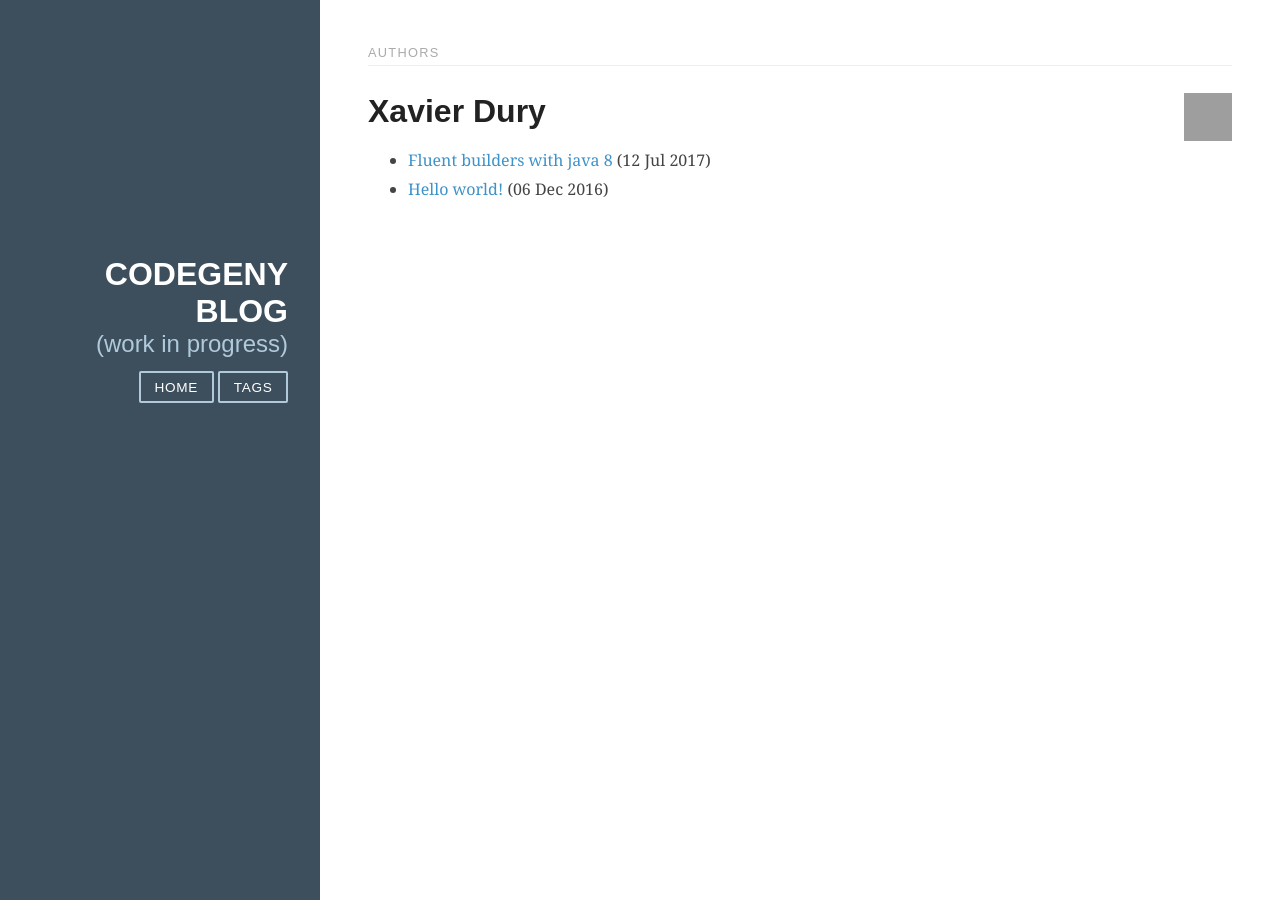
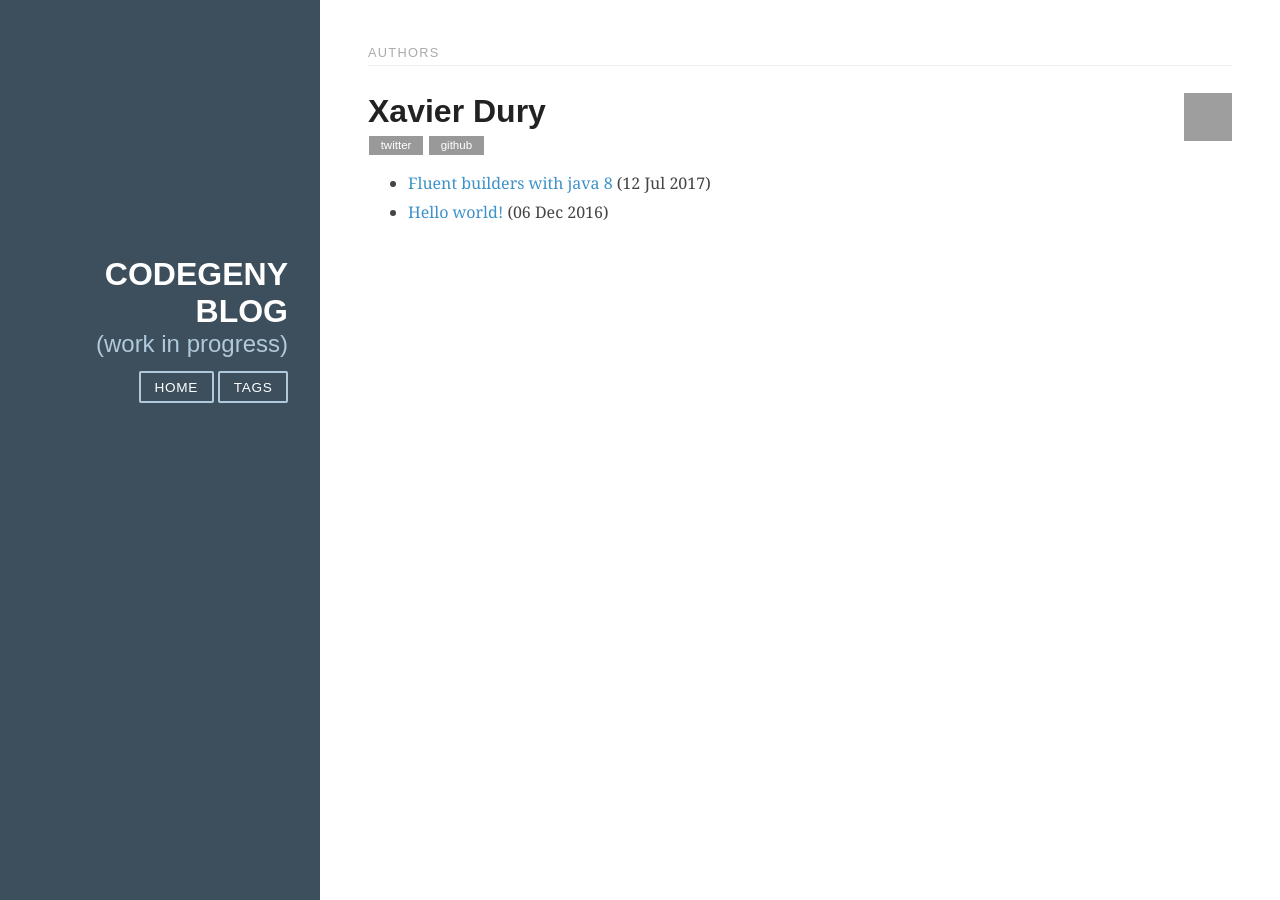
Before and after one commit to codegeny/codegeny.github.io, a Jekyll site: the page built from authors.html, in a window 1280 px wide. Built offline with Jekyll 4.4.1, drawn with Linux system fonts in a browser that asks for light colours; nearby versions of some CDN libraries; grey boxes are pictures that could not be loaded.

Commit message:
Added authors github and twitter links

```diff
--- a/authors.html
+++ b/authors.html
@@ -10,6 +10,10 @@ author: codegeny
 		<header class="post-header">
 			<span class="post-avatar">{% avatar {{ author[1].github }} size=48 %}</span>
 			<h2 class="post-title" id="{{ author[0] | slugify }}">{{ author[1].name }}</h2>
+			<p class="post-meta">
+				<a href="https://twitter.com/{{ author[1].twitter }}" class="post-category">twitter</a>
+				<a href="https://github.com/{{ author[1].github }}" class="post-category">github</a>
+			</p>
 		</header>
 		<div class="post-description">
 			<ul>
--- a/index.html
+++ b/index.html
@@ -19,7 +19,7 @@ author: codegeny
 				<a href="{{ site.baseurl }}/tags#{{ tag | slugify }}" class="post-category">{{ tag }}</a>
 				{% endfor %}
 			{% endif %}
-		</p>
+			</p>
 		</header>
 		<div class="post-description">
 			<p>{{ post.excerpt }}</p>
```
